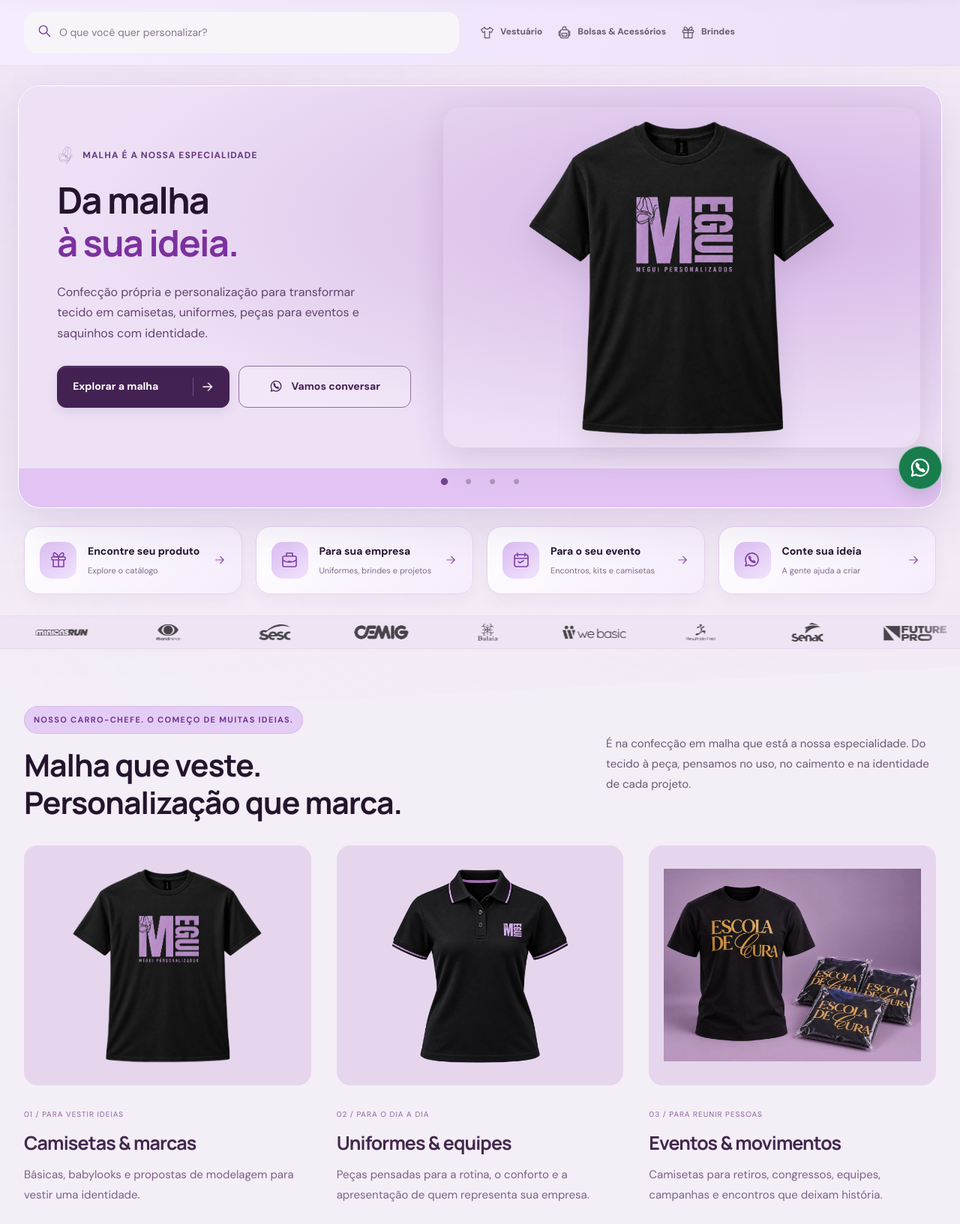
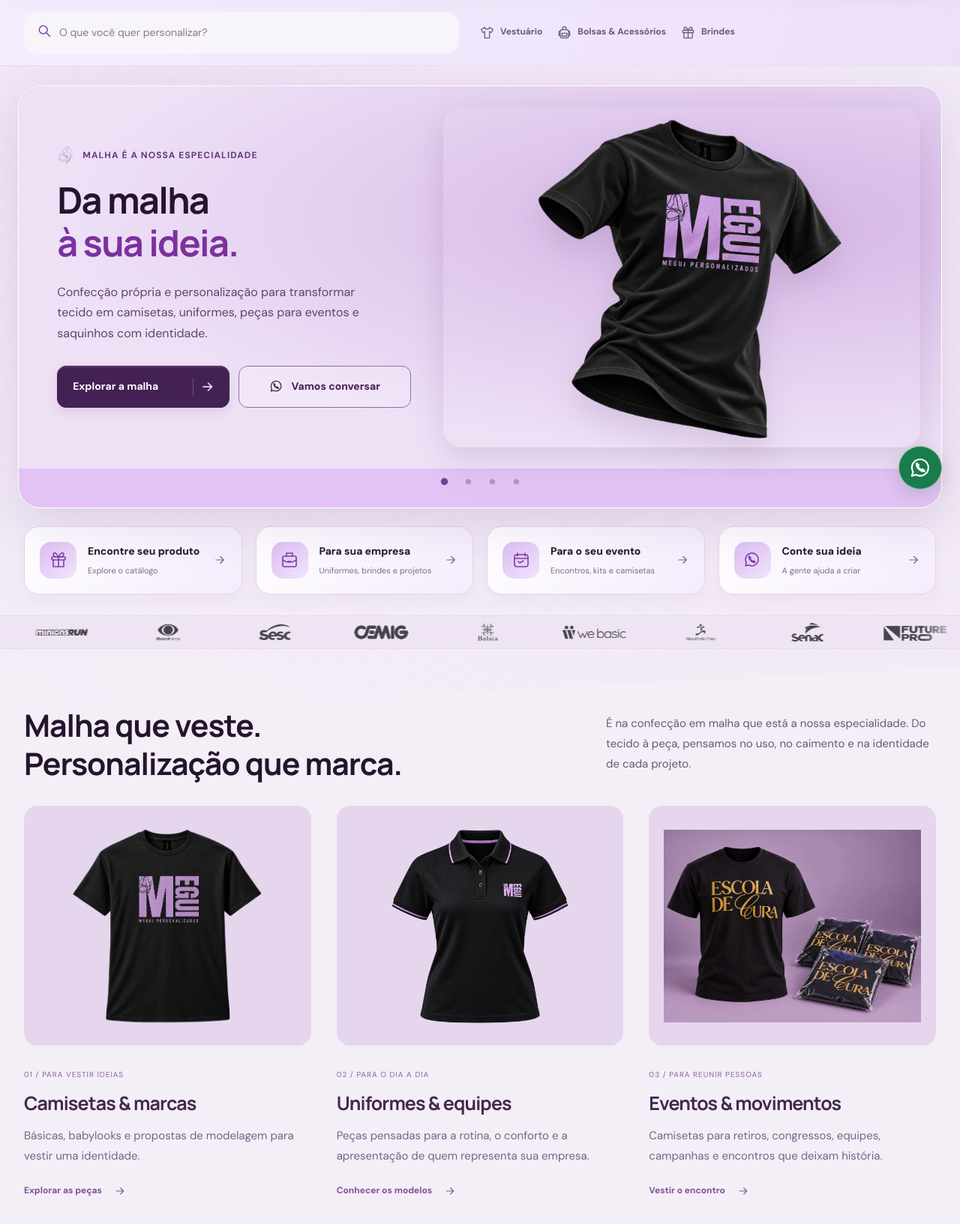
Before and after one commit to mariacristinajsilvabhz-a11y/meguisite, a Flask app: page / in a window 1280 px wide. Shown: the part 123-1756 px from the top of the page at 75% size. Run offline with Flask 3, Linux system fonts and the light colour scheme.

Commit message:
Apresenta camiseta em movimento e referências de saquinhos; simplifica chamada da malharia

```diff
--- a/static/css/brand-experience.css
+++ b/static/css/brand-experience.css
@@ -52,3 +52,7 @@
 @media(max-width:760px){.whatsapp-float{right:16px;bottom:calc(18px + env(safe-area-inset-bottom,0px));width:52px;height:52px}.whatsapp-float>.icon{width:28px;height:28px}.whatsapp-float-label{display:none}.back-to-top{right:21px;bottom:calc(84px + env(safe-area-inset-bottom,0px))}}
 @media(prefers-reduced-motion:reduce){.whatsapp-float,.whatsapp-float-label{transition:none}.whatsapp-float:hover,.whatsapp-float:focus-visible{transform:none}}
 @media print{.whatsapp-float,.back-to-top{display:none!important}}
+
+/* Saquinhos: a malha também aparece em formatos, tamanhos e usos. */
+.knit-pouches{grid-template-columns:1fr 1.15fr;gap:50px;padding:38px 0;scroll-margin-top:110px}.knit-pouches .pouch-copy>p{margin:22px 0 20px;max-width:44ch}.pouch-visual{margin:0;min-width:0}.pouch-visual>img{display:block;width:100%;height:auto;aspect-ratio:3/2;object-fit:contain;border-radius:20px;background:#e6deeb}.pouch-visual>figcaption{font-size:10px;line-height:1.7;color:#896d94;padding-top:12px}.pouch-use-notes{display:flex;gap:9px 0;flex-wrap:wrap;margin:0 0 25px;color:#866093;font-size:11px;line-height:1.6}.pouch-use-notes>span+span:before{content:"·";padding:0 11px;color:#b295bf}.carousel-slide.slide-knit .carousel-art img[src*="camiseta-megui-movimento"]{filter:drop-shadow(0 20px 20px #45235220);object-position:center}
+@media(max-width:760px){.knit-pouches{grid-template-columns:1fr;gap:26px;padding:28px 0}.knit-pouches .pouch-copy>p{margin-top:18px;max-width:none}.pouch-visual>img{border-radius:14px}.pouch-use-notes{font-size:10px;margin-bottom:20px}.pouch-use-notes>span+span:before{padding:0 8px}}
--- a/templates/base.html
+++ b/templates/base.html
@@ -12,7 +12,7 @@
   <link rel="stylesheet" href="{{ url_for('static', filename='css/style.css', v='carousel-20261001-v2') }}">
   <link rel="stylesheet" href="{{ url_for('static', filename='css/design-system.css', v='garment-photos-20261015-v26') }}">
   <link rel="stylesheet" href="{{ url_for('static', filename='css/mockup-integration.css', v='20261002-v1') }}">
-  <link rel="stylesheet" href="{{ url_for('static', filename='css/brand-experience.css',v='20261016-v5') }}">
+  <link rel="stylesheet" href="{{ url_for('static', filename='css/brand-experience.css',v='20261016-v6') }}">
   {% block extra_head %}{% endblock %}
 </head>
 <body{% if request.endpoint == 'b2b' %} class="corporate-page"{% elif request.endpoint == 'events' %} class="events-page"{% endif %}{% if request.endpoint not in ['products', 'category', 'product', 'create_art', 'events'] %} data-scroll-experience{% endif %}>
--- a/templates/index.html
+++ b/templates/index.html
@@ -7,7 +7,7 @@
   <div class="welcome-carousel" aria-roledescription="carrossel" aria-label="Produtos personalizados" data-welcome-carousel>
     <div class="carousel-slides" aria-live="off">
       {% set slides = [
-        {'theme':'knit','tag':'MALHA É A NOSSA ESPECIALIDADE','title':'Da malha','accent':'à sua ideia.','text':'Confecção própria e personalização para transformar tecido em camisetas, uniformes, peças para eventos e saquinhos com identidade.','image':'img/produtos/camiseta-megui.webp','alt':'Camiseta preta inteira com a identidade Megui e acabamento em gola de ribana','cta':'Explorar a malha','href':'#malharia','label':'malha e confecção própria'},
+        {'theme':'knit','tag':'MALHA É A NOSSA ESPECIALIDADE','title':'Da malha','accent':'à sua ideia.','text':'Confecção própria e personalização para transformar tecido em camisetas, uniformes, peças para eventos e saquinhos com identidade.','image':'img/inicio/camiseta-megui-movimento-v3.webp','alt':'Camiseta preta Megui em manequim invisível, com dobras e caimento em movimento','cta':'Explorar a malha','href':'#malharia','label':'malha e confecção própria'},
         {'theme':'wear','tag':'CONFECÇÃO PARA EQUIPES & MARCAS','title':'Uma equipe.','accent':'Uma identidade.','text':'Da camiseta ao uniforme. Modelagem, tecido e personalização alinhados à rotina e à apresentação da sua equipe.','image':'img/inicio/carousel-uniformes.webp','alt':'Composição ilustrativa de jaqueta e camisa personalizadas Megui','cta':'Explorar vestuário','href':url_for('category',slug='vestuario'),'label':'vestuário e uniformes'},
         {'theme':'faith','tag':'CAMISETAS PARA ENCONTROS & MOVIMENTOS','title':'Uma mensagem.','accent':'Muitas pessoas.','text':'Vista o tema do seu encontro. Camisetas e itens personalizados para reunir o grupo em uma identidade.','image':'img/eventos/grupo-igreja.webp','alt':'Referência ilustrativa de grupo reunido com camisetas pretas e lilás','cta':'Conhecer as possibilidades','href':url_for('events') ~ '#movimentos','label':'encontros religiosos'},
         {'theme':'events','tag':'COPOS, KITS & ITENS PARA EVENTOS','title':'Além da camiseta.','accent':'O encontro completo.','text':'Copos, garrafas, bolsas, credenciais e outros personalizados para acompanhar o público e levar a lembrança do evento adiante.','image':'img/inicio/eventos.webp','alt':'Copo reutilizável lilás, credencial com cordão e pulseiras personalizados para eventos','cta':'Compor os itens do evento','href':url_for('events') ~ '#compor','label':'copos e itens para eventos'}
@@ -45,13 +45,13 @@
 
 <section class="section knit-studio" id="malharia">
  <div class="container">
-  <div class="section-heading split-heading"><div><span class="eyebrow">NOSSO CARRO-CHEFE. O COMEÇO DE MUITAS IDEIAS.</span><h2>Malha que veste.<br>Personalização que marca.</h2></div><p>É na confecção em malha que está a nossa especialidade. Do tecido à peça, pensamos no uso, no caimento e na identidade de cada projeto.</p></div>
+  <div class="section-heading split-heading"><div><h2>Malha que veste.<br>Personalização que marca.</h2></div><p>É na confecção em malha que está a nossa especialidade. Do tecido à peça, pensamos no uso, no caimento e na identidade de cada projeto.</p></div>
   <div class="knit-use-grid">
    <a class="knit-use" href="{{ url_for('category',slug='vestuario') }}"><div class="knit-use-photo"><img src="{{ url_for('static',filename='img/produtos/camiseta-megui.webp') }}" alt="Camiseta Megui inteira em malha preta" width="1280" height="1280" loading="lazy"></div><span>01 / PARA VESTIR IDEIAS</span><h3>Camisetas & marcas</h3><p>Básicas, babylooks e propostas de modelagem para vestir uma identidade.</p><strong>Explorar as peças {{ icon('arrow') }}</strong></a>
    <a class="knit-use" href="{{ url_for('b2b') }}#uniformes"><div class="knit-use-photo"><img src="{{ url_for('static',filename='img/inicio/polo.webp') }}" alt="Polo Megui inteira com detalhes de gola e mangas" width="1000" height="1000" loading="lazy"></div><span>02 / PARA O DIA A DIA</span><h3>Uniformes & equipes</h3><p>Peças pensadas para a rotina, o conforto e a apresentação de quem representa sua empresa.</p><strong>Conhecer os modelos {{ icon('arrow') }}</strong></a>
    <a class="knit-use" href="{{ url_for('events') }}#movimentos"><div class="knit-use-photo"><img src="{{ url_for('static',filename='img/acervo/2026/escola-de-cura-manequim-v3.webp') }}" alt="Visualização de camiseta Escola de Cura com peças embaladas" width="1448" height="1086" loading="lazy"></div><span>03 / PARA REUNIR PESSOAS</span><h3>Eventos & movimentos</h3><p>Camisetas para retiros, congressos, equipes, campanhas e encontros que deixam história.</p><strong>Vestir o encontro {{ icon('arrow') }}</strong></a>
   </div>
-  <div class="knit-pouches"><div><span class="eyebrow">MALHA TAMBÉM VIRA EMBALAGEM.</span><h3>Saquinhos que apresentam.<br>E continuam com quem recebe.</h3></div><div><p>Saquinhos de malha para presentes, kits e apresentação de produtos. Tamanho, cor e personalização pensados para o que você quer entregar.</p><a class="text-link" href="https://wa.me/{{ whatsapp_number }}?text=Ol%C3%A1!%20Quero%20conhecer%20os%20saquinhos%20de%20malha%20personalizados%20da%20Megui." target="_blank" rel="noopener">Criar meus saquinhos {{ icon('arrow') }}</a></div></div>
+  <div class="knit-pouches" id="saquinhos"><div class="pouch-copy"><span class="eyebrow">MALHA TAMBÉM VIRA EMBALAGEM.</span><h3>Saquinhos que apresentam.<br>E continuam com quem recebe.</h3><p>Saquinhos de malha para presentes, kits e apresentação de produtos. Tamanho, cor e personalização pensados para o que você quer entregar.</p><div class="pouch-use-notes"><span>Presentes & lembranças</span><span>Kits & produtos</span><span>Cores & tamanhos sob medida</span></div><a class="text-link" href="https://wa.me/{{ whatsapp_number }}?text=Ol%C3%A1!%20Quero%20conhecer%20os%20saquinhos%20de%20malha%20personalizados%20da%20Megui." target="_blank" rel="noopener">Criar meus saquinhos {{ icon('arrow') }}</a></div><figure class="pouch-visual"><img src="{{ url_for('static',filename='img/inicio/saquinhos-malha-referencias-v3.webp') }}" alt="Referências de saquinhos de malha em lilás, preto e cru, com diferentes tamanhos e fechamento por cordão" width="1200" height="800" loading="lazy" decoding="async"><figcaption>Referências ilustrativas de formatos e usos. Detalhes são definidos no seu projeto.</figcaption></figure></div>
  </div>
 </section>
 <section class="section knit-materials"><div class="container knit-material-grid"><figure><img src="{{ url_for('static',filename='img/tecidos/detalhe-trama-v9.webp') }}" alt="Referência ilustrativa do toque, da trama e do caimento de uma malha" width="1200" height="800" loading="lazy"><figcaption>Referência ilustrativa de textura. A malha é definida para cada projeto.</figcaption></figure><div><span class="eyebrow">A ESCOLHA DO TECIDO FAZ PARTE DO RESULTADO</span><h2>Começa na malha.<br>Aparece em cada detalhe.</h2><p>Toque, composição, gramatura, modelagem e acabamento precisam conversar com o uso da peça. A gente ajuda a fazer essa escolha.</p><div class="knit-material-notes"><span>Malhas para diferentes propostas</span><span>Golas, costuras e acabamentos</span><span>Personalização alinhada à peça</span></div><a class="text-link" href="{{ url_for('b2b') }}#materiais">Conhecer os materiais e acabamentos {{ icon('arrow') }}</a></div></div></section>
```
Also changed, not shown: static/img/inicio/camiseta-megui-movimento-v3.webp (added), static/img/inicio/saquinhos-malha-referencias-v3.webp (added).
